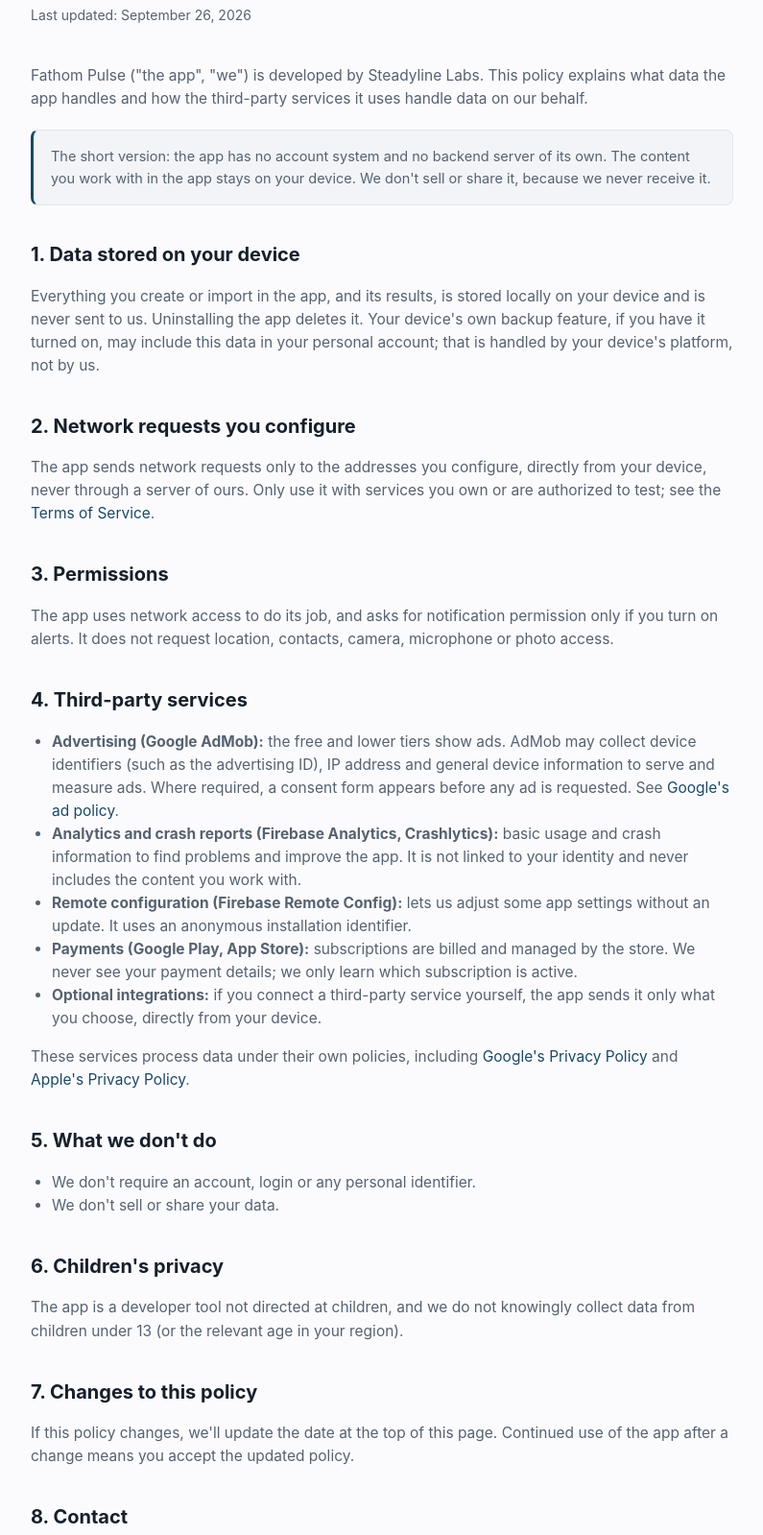
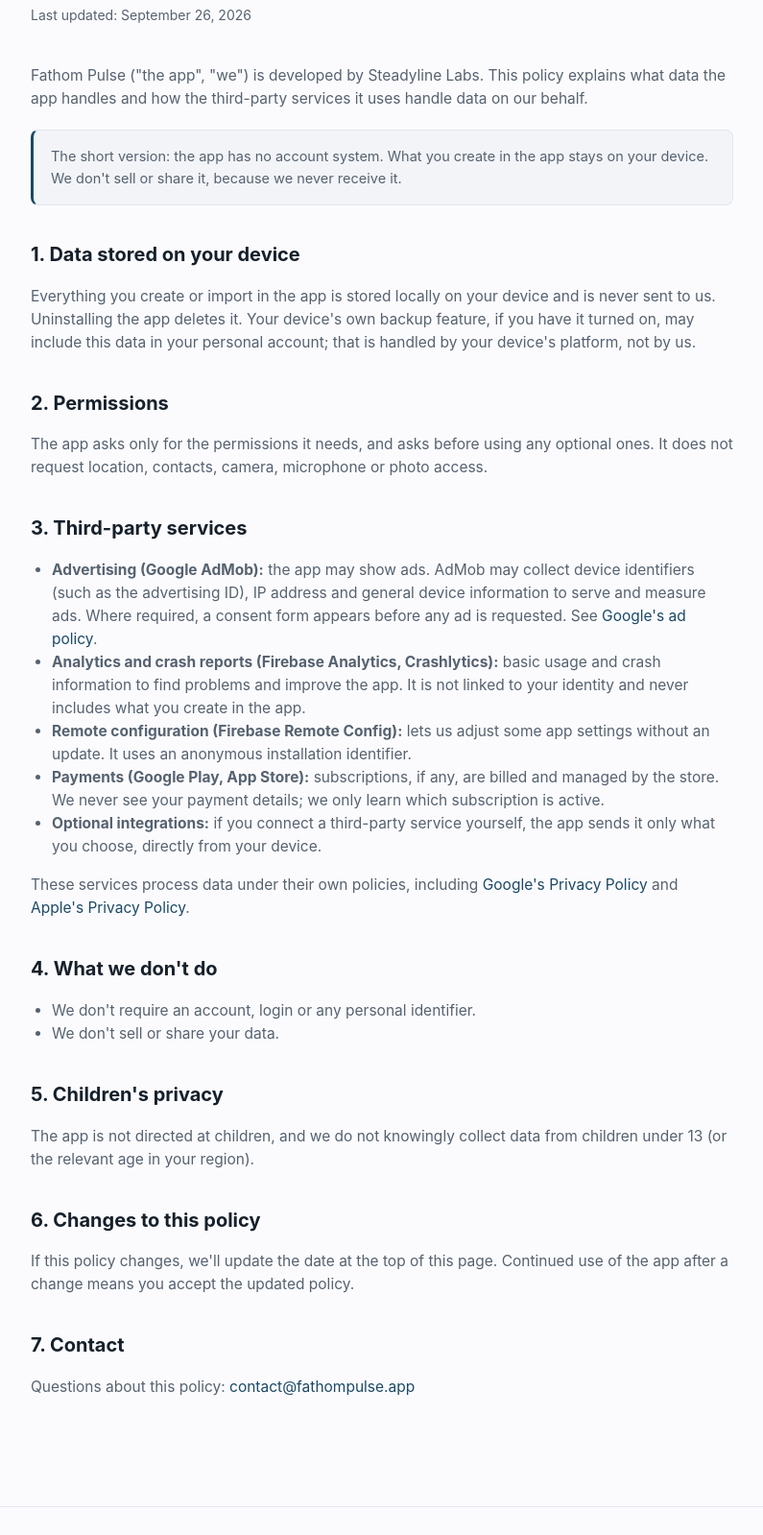
Before and after one commit to mazlumDemirel/fathompulse, a plain HTML site: page privacy.html in a window 1280 px wide. Shown: the part 220-1819 px from the top of the page at 96% size, without its empty margins (242-1037 px from the left). Drawn offline with Linux system fonts and the light colour scheme.

Commit message:
Keep terms and privacy generic

```diff
--- a/privacy.html
+++ b/privacy.html
@@ -48,44 +48,36 @@
     </p>
 
     <div class="callout">
-      The short version: the app has no account system and no backend server of its own. The
-      content you work with in the app stays on your device. We don't sell or share it, because
-      we never receive it.
+      The short version: the app has no account system. What you create in the app stays on your
+      device. We don't sell or share it, because we never receive it.
     </div>
 
     <h2>1. Data stored on your device</h2>
     <p>
-      Everything you create or import in the app, and its results, is stored locally on your
+      Everything you create or import in the app is stored locally on your
       device and is never sent to us. Uninstalling the app deletes it. Your device's own backup
       feature, if you have it turned on, may include this data in your personal account; that is
       handled by your device's platform, not by us.
     </p>
 
-    <h2>2. Network requests you configure</h2>
+    <h2>2. Permissions</h2>
     <p>
-      The app sends network requests only to the addresses you configure, directly from your
-      device, never through a server of ours. Only use it with services you own or are
-      authorized to test; see the <a href="terms.html">Terms of Service</a>.
+      The app asks only for the permissions it needs, and asks before using any optional ones. It
+      does not request location, contacts, camera, microphone or photo access.
     </p>
 
-    <h2>3. Permissions</h2>
-    <p>
-      The app uses network access to do its job, and asks for notification permission only if you
-      turn on alerts. It does not request location, contacts, camera, microphone or photo access.
-    </p>
-
-    <h2>4. Third-party services</h2>
+    <h2>3. Third-party services</h2>
     <ul>
-      <li><strong>Advertising (Google AdMob):</strong> the free and lower tiers show ads. AdMob may
+      <li><strong>Advertising (Google AdMob):</strong> the app may show ads. AdMob may
         collect device identifiers (such as the advertising ID), IP address and general device
         information to serve and measure ads. Where required, a consent form appears before any
         ad is requested. See <a href="https://policies.google.com/technologies/ads" target="_blank" rel="noopener">Google's ad policy</a>.</li>
       <li><strong>Analytics and crash reports (Firebase Analytics, Crashlytics):</strong> basic usage
         and crash information to find problems and improve the app. It is not linked to your
-        identity and never includes the content you work with.</li>
+        identity and never includes what you create in the app.</li>
       <li><strong>Remote configuration (Firebase Remote Config):</strong> lets us adjust some app
         settings without an update. It uses an anonymous installation identifier.</li>
-      <li><strong>Payments (Google Play, App Store):</strong> subscriptions are billed and managed by
+      <li><strong>Payments (Google Play, App Store):</strong> subscriptions, if any, are billed and managed by
         the store. We never see your payment details; we only learn which subscription is active.</li>
       <li><strong>Optional integrations:</strong> if you connect a third-party service yourself, the app
         sends it only what you choose, directly from your device.</li>
@@ -96,19 +88,19 @@
       and <a href="https://www.apple.com/legal/privacy/" target="_blank" rel="noopener">Apple's Privacy Policy</a>.
     </p>
 
-    <h2>5. What we don't do</h2>
+    <h2>4. What we don't do</h2>
     <ul>
       <li>We don't require an account, login or any personal identifier.</li>
       <li>We don't sell or share your data.</li>
     </ul>
 
-    <h2>6. Children's privacy</h2>
-    <p>The app is a developer tool not directed at children, and we do not knowingly collect data from children under 13 (or the relevant age in your region).</p>
+    <h2>5. Children's privacy</h2>
+    <p>The app is not directed at children, and we do not knowingly collect data from children under 13 (or the relevant age in your region).</p>
 
-    <h2>7. Changes to this policy</h2>
+    <h2>6. Changes to this policy</h2>
     <p>If this policy changes, we'll update the date at the top of this page. Continued use of the app after a change means you accept the updated policy.</p>
 
-    <h2>8. Contact</h2>
+    <h2>7. Contact</h2>
     <p>Questions about this policy: <a href="mailto:contact@fathompulse.app">contact@fathompulse.app</a></p>
   </div>
 </section>
```
Also changed, not shown: terms.html (+9 -12 lines).
